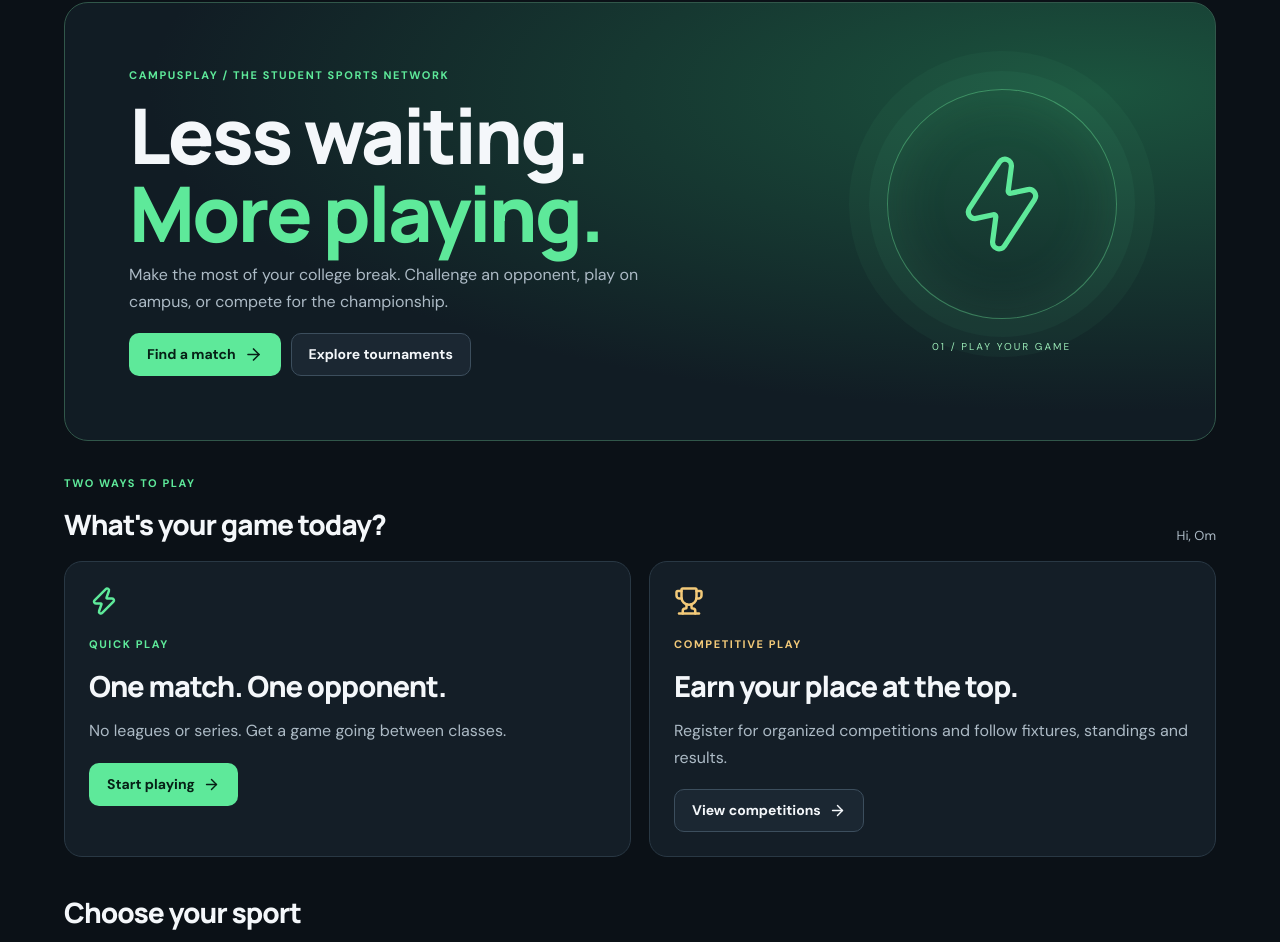
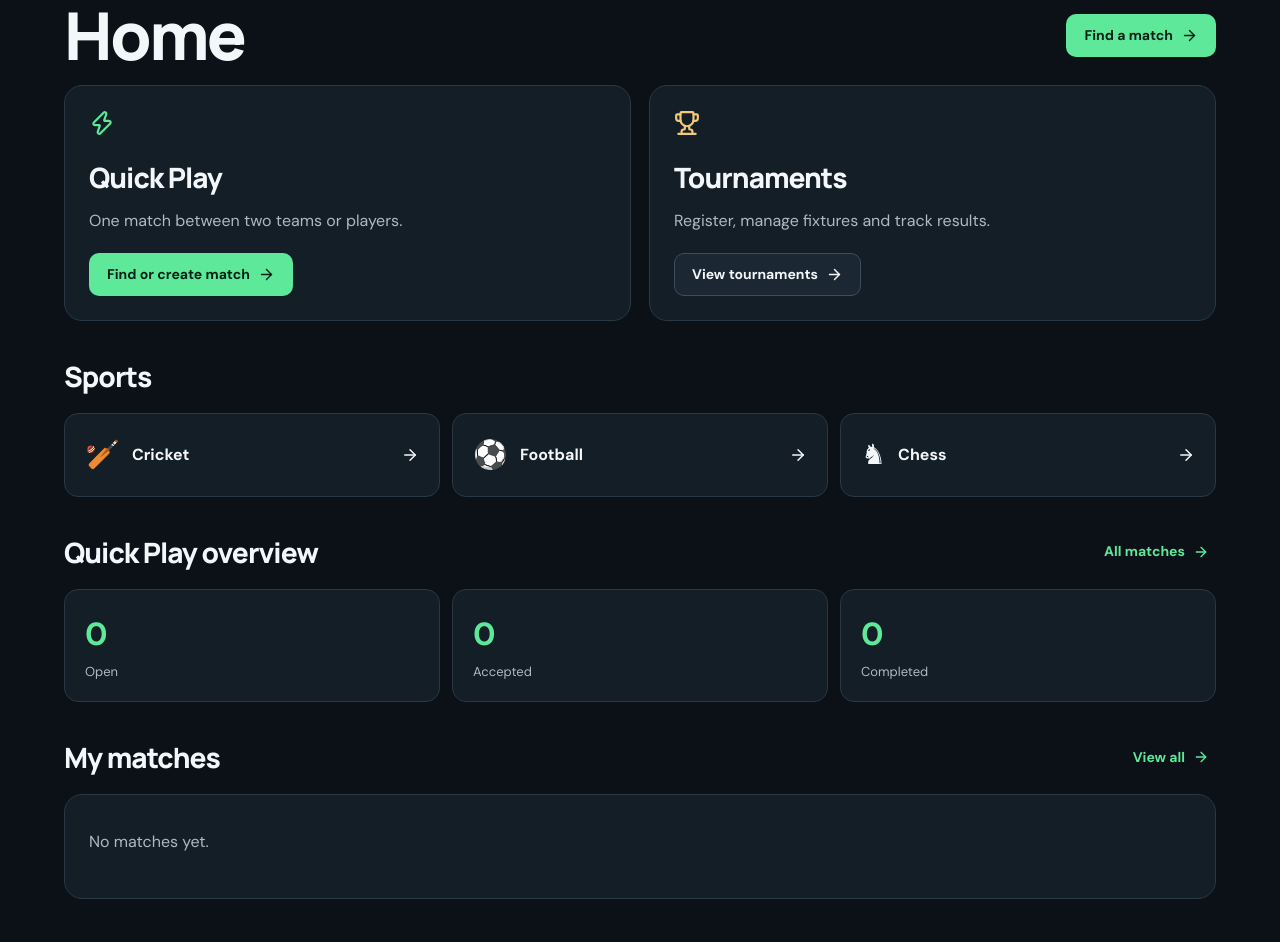
Before and after one commit to MCA066/campus-play-pass-4, a React (Vite) app: page / in a window 1280 px wide. Shown: the part 108-1050 px from the top of the page. Built offline with nearby package versions, Linux system fonts and the light colour scheme.

Commit message:
Simplify home to practical dashboard and remove promotional copy

```diff
--- a/src/campus-v2.jsx
+++ b/src/campus-v2.jsx
@@ -43,22 +43,19 @@ export function HomeV2({browse,setSport,db,me}) {
   const reduced=useReducedMotion();
   const open=(s='All')=>{setSport(s);browse('Find Matches');};
   const casual=db.casualMatches||[];
-  return <motion.main className="cp2" key="home-v2" initial={reduced?false:{opacity:0,y:10}} animate={{opacity:1,y:0}}>
-    <section className="cp2-hero">
-      <div className="cp2-hero-copy"><span className="cp2-kicker">CAMPUSPLAY / THE STUDENT SPORTS NETWORK</span>
-      <h1>Less waiting.<br/><em>More playing.</em></h1><p>Make the most of your college break. Challenge an opponent, play on campus, or compete for the championship.</p>
-      <div className="cp2-actions"><button className="cp2-primary" onClick={()=>open()}>Find a match <ArrowRight size={19}/></button><button className="cp2-secondary" onClick={()=>browse('Tournaments')}>Explore tournaments</button></div></div>
-      <div className="cp2-hero-art" aria-hidden="true"><div className="cp2-orbit"><Zap size={104} strokeWidth={1.2}/></div><span>01 / PLAY YOUR GAME</span></div>
+  return <motion.main className="cp2 cp2-dashboard" key="home-v2" initial={reduced?false:{opacity:0,y:5}} animate={{opacity:1,y:0}}>
+    <div className="cp2-section-head cp2-page-title"><div><h1>Home</h1></div><button className="cp2-primary" onClick={()=>open()}>Find a match <ArrowRight size={17}/></button></div>
+    <section className="cp2-modes">
+      <article className="cp2-mode"><Zap size={26}/><h2>Quick Play</h2><p>One match between two teams or players.</p><button className="cp2-primary" onClick={()=>open()}>Find or create match <ArrowRight size={17}/></button></article>
+      <article className="cp2-mode cp2-compete"><Trophy size={26}/><h2>Tournaments</h2><p>Register, manage fixtures and track results.</p><button className="cp2-secondary" onClick={()=>browse('Tournaments')}>View tournaments <ArrowRight size={17}/></button></article>
     </section>
-    <div className="cp2-section-head"><div><span className="cp2-kicker">TWO WAYS TO PLAY</span><h2>What's your game today?</h2></div><span className="cp2-muted">Hi, {me.name.split(' ')[0]}</span></div>
-    <section className="cp2-modes">
-      <motion.article whileHover={reduced?{}:{y:-4}} className="cp2-mode"><Zap size={30}/><span className="cp2-kicker">QUICK PLAY</span><h3>One match. One opponent.</h3><p>No leagues or series. Get a game going between classes.</p><button className="cp2-primary" onClick={()=>open()}>Start playing <ArrowRight size={17}/></button></motion.article>
-      <motion.article whileHover={reduced?{}:{y:-4}} className="cp2-mode cp2-compete"><Trophy size={30}/><span className="cp2-kicker">COMPETITIVE PLAY</span><h3>Earn your place at the top.</h3><p>Register for organized competitions and follow fixtures, standings and results.</p><button className="cp2-secondary" onClick={()=>browse('Tournaments')}>View competitions <ArrowRight size={17}/></button></motion.article>
-    </section>
-    <div className="cp2-section-head"><h2>Choose your sport</h2></div><section className="cp2-sports">{SPORTS.map(s=><button key={s} className="cp2-sport" onClick={()=>open(s)}><span>{ICONS[s]}</span><strong>{s}</strong><ArrowRight size={18}/></button>)}</section>
-    <div className="cp2-section-head"><h2>Quick Play activity</h2><button className="cp2-link" onClick={()=>open()}>View matches <ArrowRight size={16}/></button></div>
-    <section className="cp2-stats">{[['Open challenges',casual.filter(m=>m.status==='Open').length],['Ready to play',casual.filter(m=>m.status==='Ready').length],['Confirmed results',casual.filter(m=>m.status==='Completed').length]].map(([label,n])=><div key={label}><strong>{n}</strong><span>{label}</span></div>)}</section>
-    <section className="cp2-news-teaser"><Newspaper size={28}/><div><h2>Beyond the game</h2><p>Explore the CampusPlay newsroom and sports stories.</p></div><button className="cp2-secondary" onClick={()=>browse('News')}>Read stories <ArrowRight size={17}/></button></section>
+    <div className="cp2-section-head"><h2>Sports</h2></div><section className="cp2-sports">{SPORTS.map(s=><button key={s} className="cp2-sport" onClick={()=>open(s)}><span>{ICONS[s]}</span><strong>{s}</strong><ArrowRight size={18}/></button>)}</section>
+    <div className="cp2-section-head"><h2>Quick Play overview</h2><button className="cp2-link" onClick={()=>open()}>All matches <ArrowRight size={16}/></button></div>
+    <section className="cp2-stats">{[['Open',casual.filter(m=>m.status==='Open').length],['Accepted',casual.filter(m=>m.status==='Ready').length],['Completed',casual.filter(m=>m.status==='Completed').length]].map(([label,n])=><div key={label}><strong>{n}</strong><span>{label}</span></div>)}</section>
+    <div className="cp2-section-head"><h2>My matches</h2><button className="cp2-link" onClick={()=>open()}>View all <ArrowRight size={16}/></button></div>
+    <section className="cp2-match-grid">{casual.filter(m=>[m.hostId,m.opponentId].includes(me.id)).slice(0,4).map(m=><article className="cp2-card" key={m.id}><div className="cp2-match-meta"><span>{ICONS[m.sport]} {m.sport}</span><span>{m.status}</span></div><div className="cp2-versus"><strong>{m.home}</strong><small>VS</small><strong>{m.away||'Open spot'}</strong></div><div className="cp2-detail"><Clock3 size={15}/>{dateLabel(m.when)}</div>{m.result&&<p className="cp2-result">{outcome(m)} · {score(m,'home')} – {score(m,'away')}</p>}</article>)}</section>
+    {!casual.some(m=>[m.hostId,m.opponentId].includes(me.id))&&<div className="cp2-card"><p>No matches yet.</p></div>}
+    <div className="cp2-section-head"><h2>News</h2><button className="cp2-link" onClick={()=>browse('News')}>View news <ArrowRight size={16}/></button></div>
   </motion.main>;
 }
 
@@ -95,8 +92,8 @@ export function QuickPlay({me,matches,update,sport,setSport,browse,say}) {
   }
   const visible=matches.filter(m=>(sport==='All'||m.sport===sport)&&(!mine||participant(m)));
   return <motion.main key="quick-v2" className="cp2" initial={reduced?false:{opacity:0,y:8}} animate={{opacity:1,y:0}}>
-    <div className="cp2-section-head cp2-page-title"><div><span className="cp2-kicker">CASUAL MATCHMAKING</span><h1>Quick Play.</h1><p>Two sides. One game. No tournament required.</p></div><button className="cp2-primary" disabled={guest} onClick={()=>{setCreating(v=>!v);setError('');setDraft(defaults(SPORTS.includes(sport)?sport:'Cricket'));}}><Plus size={20}/>{creating?'Close':'Create challenge'}</button></div>
-    <p className="cp2-demo"><ShieldCheck size={16}/> Demo profiles and matches are stored on this browser only. Switch profile to test both sides.</p>
+    <div className="cp2-section-head cp2-page-title"><div><h1>Quick Play</h1></div><button className="cp2-primary" disabled={guest} onClick={()=>{setCreating(v=>!v);setError('');setDraft(defaults(SPORTS.includes(sport)?sport:'Cricket'));}}><Plus size={20}/>{creating?'Close':'Create challenge'}</button></div>
+    <p className="cp2-demo"><ShieldCheck size={16}/> Demo mode · Data stored on this browser.</p>
     {guest&&<p>Choose a demo player in the header to participate.</p>}
     {creating&&!guest&&<form className="cp2-form cp2-card" onSubmit={create}>
       <h2>Create a match</h2><div className="cp2-fields">
@@ -110,7 +107,7 @@ export function QuickPlay({me,matches,update,sport,setSport,browse,say}) {
     </form>}
     <div className="cp2-filter"><div className="cp2-tabs" role="group" aria-label="Filter by sport">{['All',...SPORTS].map(s=><button key={s} aria-pressed={sport===s} className={sport===s?'selected':''} onClick={()=>setSport(s)}>{s}</button>)}</div><label className="cp2-check"><input type="checkbox" checked={mine} onChange={e=>setMine(e.target.checked)}/> My matches</label></div>
     {error&&<p className="cp2-error" role="alert">{error}</p>}
-    {visible.length===0&&<div className="cp2-card cp2-empty"><Zap size={30}/><h2>No matches yet</h2><p>Start a challenge or change your filters.</p>{!guest&&<button className="cp2-primary" onClick={()=>setCreating(true)}>Create a match</button>}</div>}
+    {visible.length===0&&<div className="cp2-card cp2-empty"><Zap size={30}/><h2>No matches yet</h2><p>Create a challenge or change filters.</p>{!guest&&<button className="cp2-primary" onClick={()=>setCreating(true)}>Create a match</button>}</div>}
     <section className="cp2-match-grid">{visible.map(m=><motion.article layout={!reduced} className="cp2-card" key={m.id}>
       <div className="cp2-match-meta"><span>{ICONS[m.sport]} {m.sport}</span><span className="cp2-status">{m.status}</span></div>
       <div className="cp2-versus"><div><strong>{m.home}</strong>{m.result&&<b>{score(m,'home')}</b>}</div><small>VS</small><div><strong>{m.away||'Open spot'}</strong>{m.result&&<b>{score(m,'away')}</b>}</div></div>
@@ -125,6 +122,6 @@ export function QuickPlay({me,matches,update,sport,setSport,browse,say}) {
       {m.status==='Awaiting confirmation'&&participant(m)&&(m.submittedBy===me.id?<p>Waiting for your opponent.</p>:<><button className="cp2-primary" onClick={()=>confirm(m,true)}>Confirm result</button><button className="cp2-secondary" onClick={()=>confirm(m,false)}>Request correction</button></>)}
       </div>
     </motion.article>)}</section>
-    <div className="cp2-footer"><button className="cp2-link" onClick={()=>browse('Legacy Matches')}>Previous pickup matches</button><button className="cp2-link" onClick={()=>browse('Tournaments')}>Looking for a tournament? <ArrowRight size={15}/></button></div>
+    <div className="cp2-footer"><button className="cp2-link" onClick={()=>browse('Legacy Matches')}>Pickup matches</button><button className="cp2-link" onClick={()=>browse('Tournaments')}>Tournaments <ArrowRight size={15}/></button></div>
   </motion.main>;
 }
```
